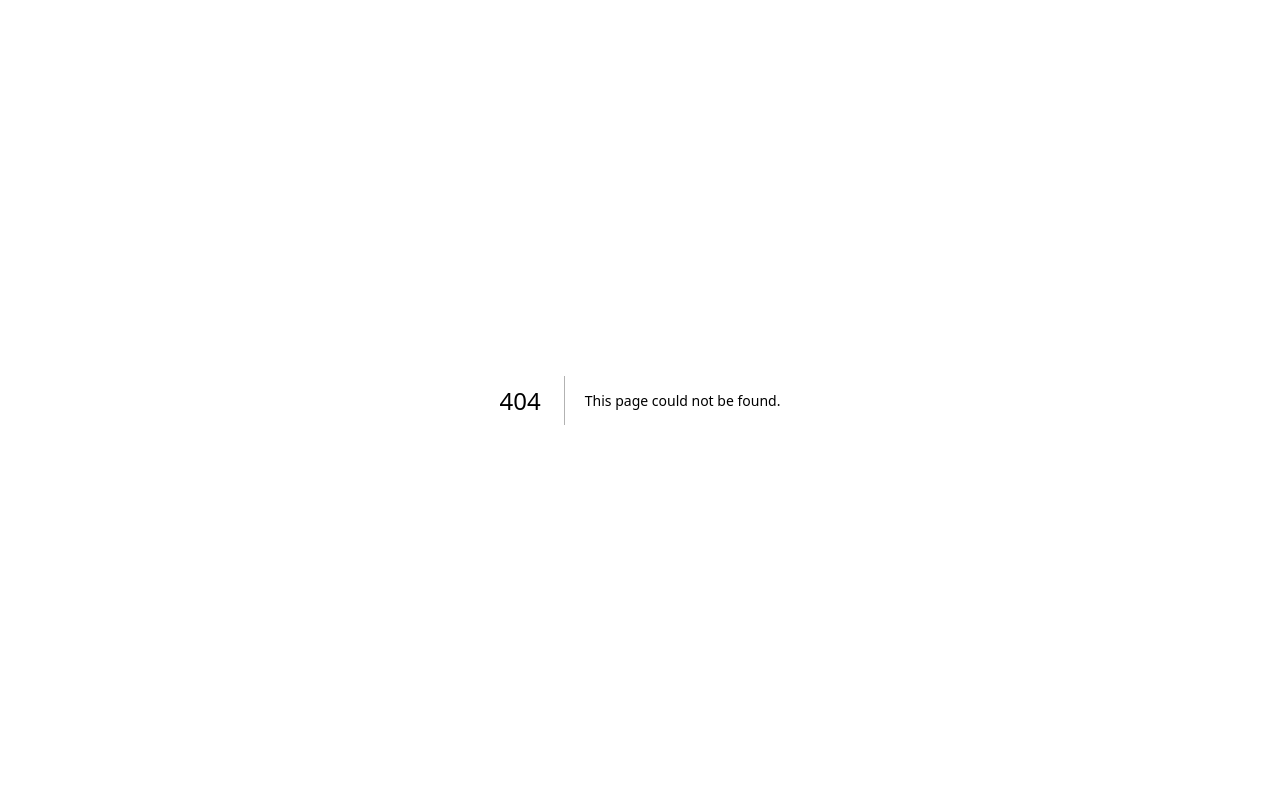
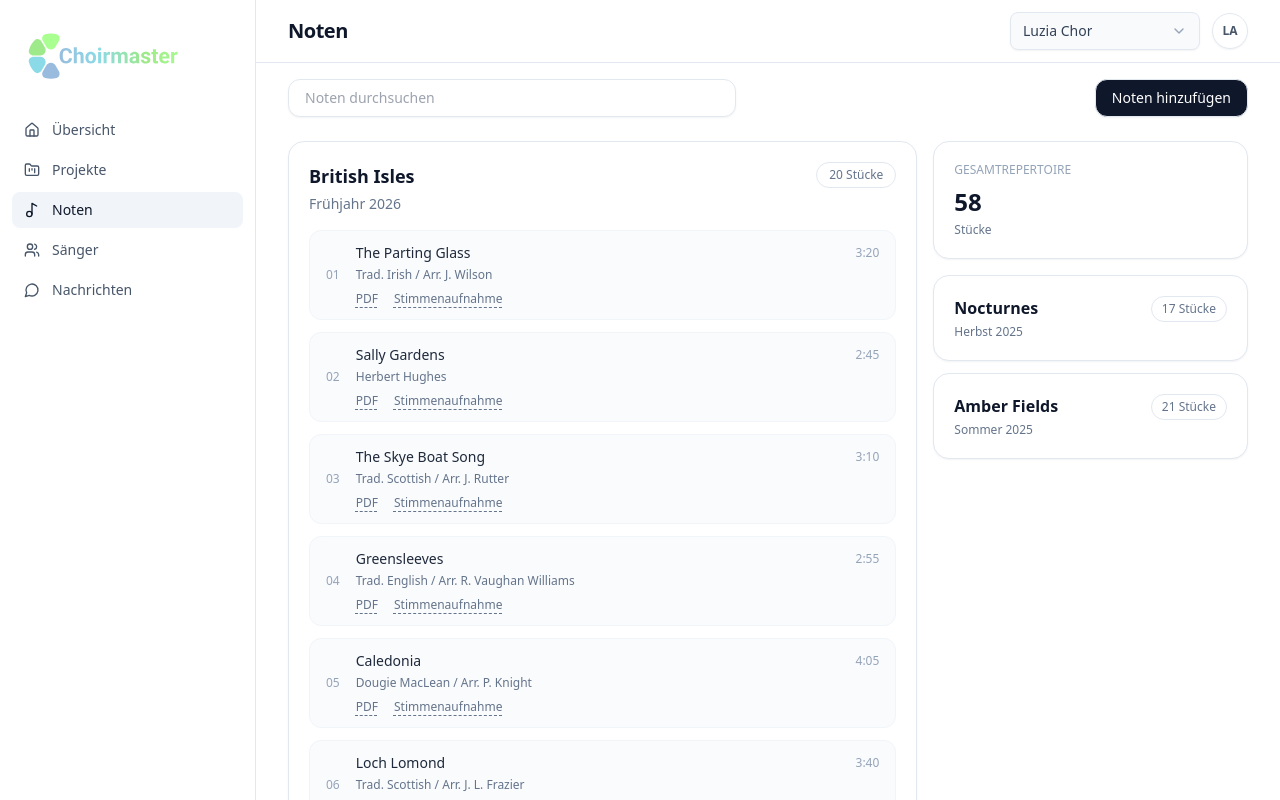
Before and after one commit to TechvibeVentures/Choirmaster, a Next.js app: page /sheets in a window 1280 px wide. Before the commit this address had no page. Shown: the top 800 px of the page. Built offline with nearby package versions, Linux system fonts and the light colour scheme.

Commit message:
Rename repertoire and profile routes

```diff
--- a/app/(app)/repertoire/page.tsx
+++ b/app/(app)/sheets/page.tsx
@@ -124,7 +124,7 @@ export default function RepertoirePage() {
               otherPrograms.map((program) => (
                 <a
                   key={program.id}
-                  href="/repertoire"
+                  href="/sheets"
                   className="block"
                   onClick={(event) => {
                     event.preventDefault();
--- a/components/PageHeader.tsx
+++ b/components/PageHeader.tsx
@@ -110,7 +110,7 @@ export default function PageHeader({
             ) : null}
           </div>
           <Link
-            href="/profile"
+            href="/admin-profile"
             className="flex h-9 w-9 items-center justify-center rounded-full border border-slate-200 bg-white text-xs font-semibold text-slate-600 shadow-sm transition hover:border-slate-300"
             aria-label="Profil"
             title="Profil öffnen"
--- a/components/ProjectDetailView.tsx
+++ b/components/ProjectDetailView.tsx
@@ -350,7 +350,7 @@ export default function ProjectDetailView({ projectId }: { projectId: string })
       </section>
 
       <section className="grid gap-4 lg:grid-cols-3">
-        <Link href="/repertoire" className="block h-full">
+        <Link href="/sheets" className="block h-full">
           <Card className="flex h-full min-h-[320px] flex-col transition hover:border-slate-300">
             <div className="flex items-center justify-between">
               <h3 className="text-base font-semibold">Konzertprogramm</h3>
--- a/components/navItems.tsx
+++ b/components/navItems.tsx
@@ -13,7 +13,7 @@ type NavItem = {
 export const navItems: NavItem[] = [
   { label: strings.nav.dashboard, href: "/dashboard", icon: Home },
   { label: strings.nav.projects, href: "/projects", icon: FolderKanban },
-  { label: strings.nav.repertoire, href: "/repertoire", icon: Music2 },
+  { label: strings.nav.repertoire, href: "/sheets", icon: Music2 },
   { label: strings.nav.singers, href: "/singers", icon: Users },
   {
     label: strings.nav.messages,
@@ -43,7 +43,7 @@ export const getPageTitle = (pathname: string) => {
     const person = people.find((item) => item.id === personId);
     return person ? getPersonName(person) : strings.nav.singers;
   }
-  if (pathname === "/profile") {
+  if (pathname === "/admin-profile") {
     return strings.profile.title;
   }
   const match = navItems.find((item) => item.href === pathname);
```
Also changed, not shown: app/(app)/admin-profile/page.tsx (renamed from app/(app)/profile/page.tsx).
